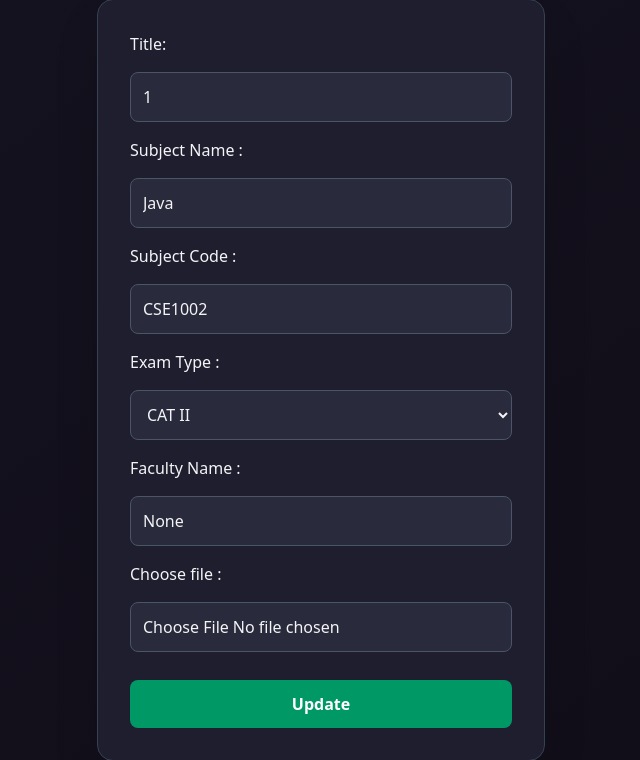
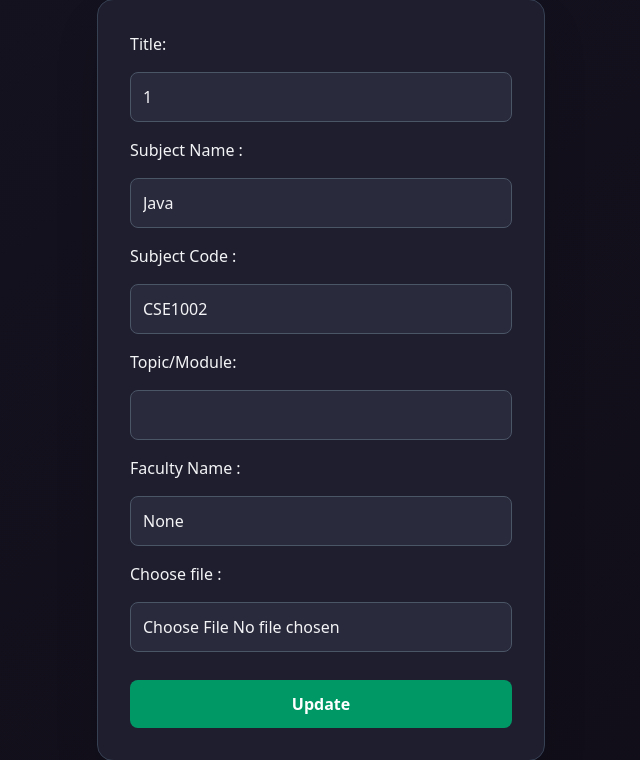
Before and after one commit to krishnasouravvemuri/PaperRepo, a Django app: page /EditStudyMaterials/1/ in a window 1280 px wide. Shown: the part 129-889 px from the top of the page, without its empty margins (319-959 px from the left). Run offline with Django 5.2, Linux system fonts and the light colour scheme; a user stored in the database is signed in; data comes from the database, SQL or seed files in the repository; style sheets or scripts are compiled from the project's sources; some libraries are stand-ins or nearby versions.

Commit message:
Update StudyMaterialEdit.html

```diff
--- a/papers/templates/StudyMaterialEdit.html
+++ b/papers/templates/StudyMaterialEdit.html
@@ -5,13 +5,13 @@
 {% block navbar_right %}
     <a href="{% url 'UploadHome' username=username %}" class="hover:text-teal-300">Home</a>
     <a href="{% url 'MyUploads' username=username %}" class="hover:text-teal-300">My Uploads</a>
-    <a href="{% url 'home' %}" class="hover:text-red-400">Logout</a>
+    <a href="{% url 'logout' %}" class="hover:text-red-400">Logout</a>
 {% endblock %}
 
 {% block navbar_right_mobile %}
     <a href="{% url 'UploadHome' username=username %}" class="hover:text-teal-300 block text-right">Home</a>
     <a href="{% url 'MyUploads' username=username %}" class="hover:text-teal-300 block text-right">My Uploads</a>
-    <a href="{% url 'home' %}" class="hover:text-red-400 block text-right">Logout</a>
+    <a href="{% url 'logout' %}" class="hover:text-red-400 block text-right">Logout</a>
 {% endblock %}
 
 {% block container_class %}flex flex-col justify-center items-center{% endblock %}
@@ -23,20 +23,17 @@
           onsubmit="return confirm('Are you sure you want to update this Study Material?');">
         {% csrf_token %}
         <label>Title:</label>
-        <input name="study_material_title" required value="{{ object.study_material_title }}" type="text" class="p-3 rounded-lg border border-gray-600 bg-[#2a2a3d] text-gray-100 focus:outline-none focus:ring-2 focus:ring-emerald-500">
+        <input name="study_material_upload" required value="{{ object.study_material_title }}" type="text" class="p-3 rounded-lg border border-gray-600 bg-[#2a2a3d] text-gray-100 focus:outline-none focus:ring-2 focus:ring-emerald-500">
         <label>Subject Name :</label>
         <input name="subject_name" type="text" value="{{ object.subject_name }}"
                class="p-3 rounded-lg border border-gray-600 bg-[#2a2a3d] text-gray-100 focus:outline-none focus:ring-2 focus:ring-emerald-500">
         <label>Subject Code :</label>
         <input name="subject_code" type="text" value="{{ object.subject_code }}"
                class="p-3 rounded-lg border border-gray-600 bg-[#2a2a3d] text-gray-100 focus:outline-none focus:ring-2 focus:ring-emerald-500">
-        <label>Exam Type :</label>
-        <select name="exam_type" class="p-3 rounded-lg border border-gray-600 bg-[#2a2a3d] text-gray-100 focus:outline-none focus:ring-2 focus:ring-emerald-500">
-            <option disabled>Choose</option>
-            <option value="CAT I" {% if object.exam_type == 'CAT I' %}selected{% endif %}>CAT I</option>
-            <option value="CAT II" {% if object.exam_type == 'CAT II' %}selected{% endif %}>CAT II</option>
-            <option value="FAT" {% if object.exam_type == 'FAT' %}selected{% endif %}>FAT</option>
-        </select>
+
+        <label>Topic/Module:</label>
+        <input name="topic_type" type="text" value="{{ object.topic_type }}" class="p-3 rounded-lg border border-gray-600 bg-[#2a2a3d] text-gray-100 focus:outline-none focus:ring-2 focus:ring-emerald-500">
+
         <label>Faculty Name :</label>
         <input name="faculty_name" type="text" value="{{ object.faculty_name }}"
                class="p-3 rounded-lg border border-gray-600 bg-[#2a2a3d] text-gray-100 focus:outline-none focus:ring-2 focus:ring-emerald-500">
```
